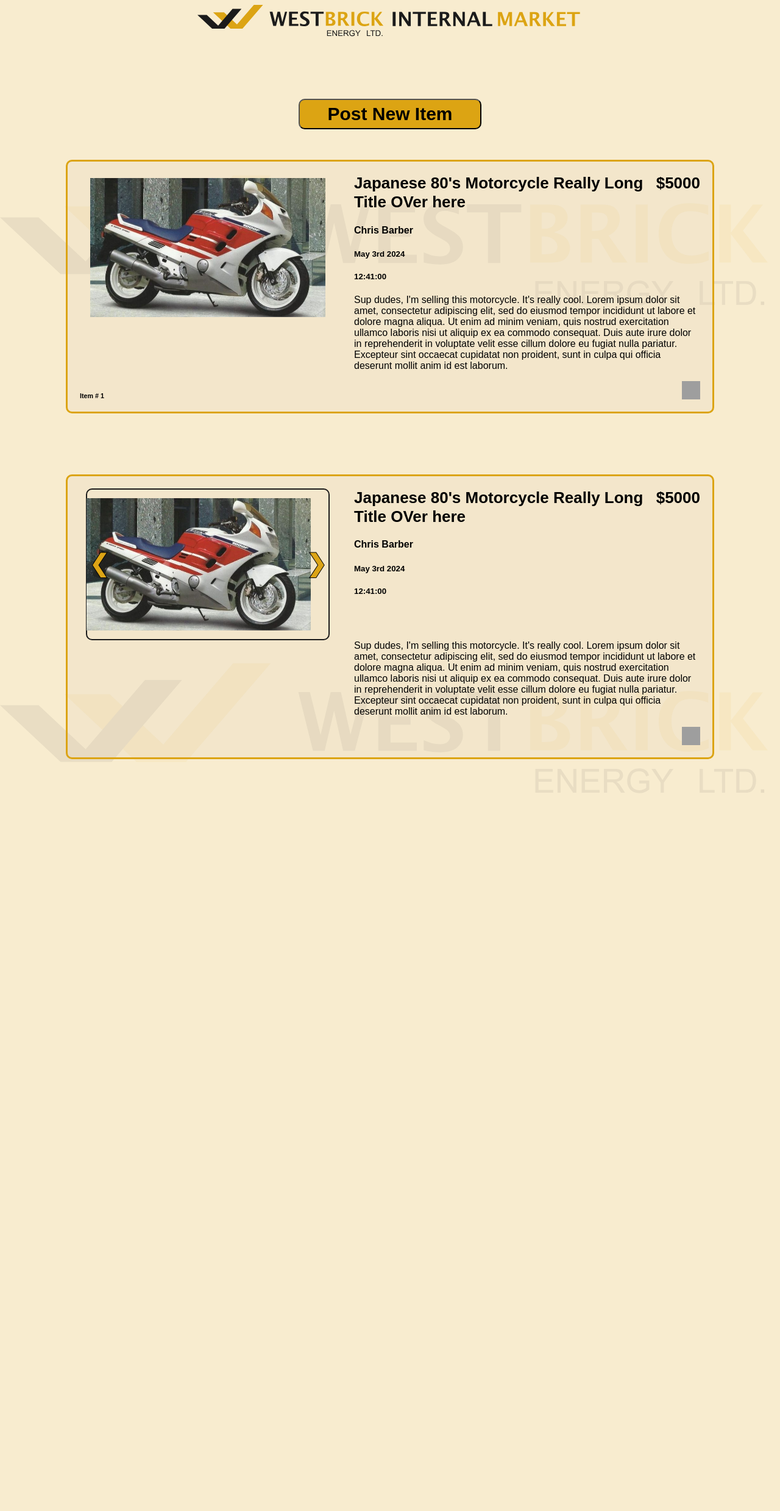
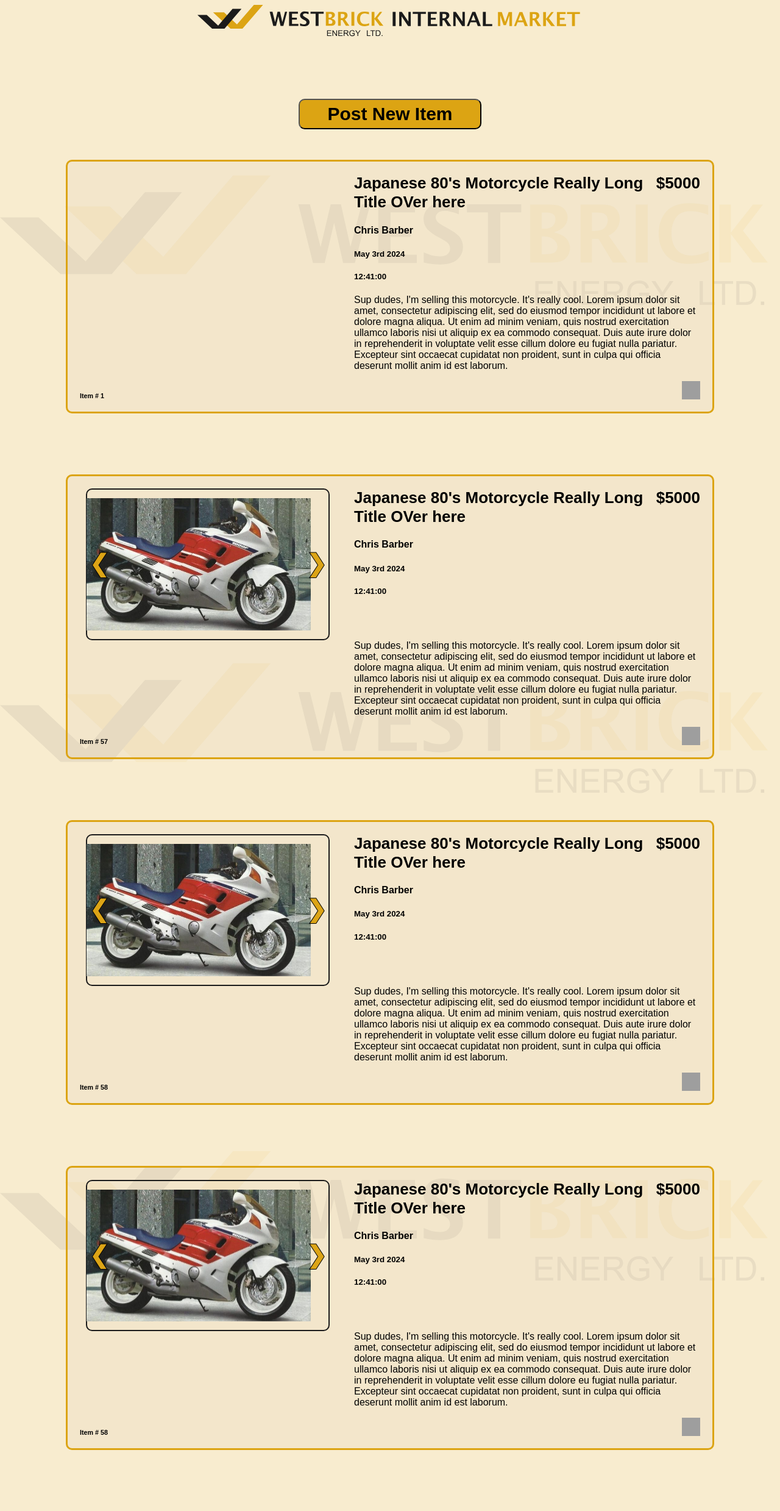
Before and after one commit to WESTBRICK-IT/westbrick-internal-market, a PHP site: page /test-css.html in a window 1280 px wide. Shown: the whole page at 61% size. Before the commit the page ends 1301 px from the top, so only its background shows below. Run offline with PHP 8.4, Linux system fonts and the light colour scheme; grey boxes are pictures that could not be loaded.

Commit message:
finished making a carousel for each item

```diff
--- a/westbrick-internal-market/css/carousel.css
+++ b/westbrick-internal-market/css/carousel.css
@@ -2,19 +2,23 @@
 * {box-sizing:border-box}
 
 /* Slideshow container */
-.slideshow-container2 {
+.slideshow-container {
   max-width: 480px;
   position: relative;
   margin: auto;
 }
 
 /* Hide the images by default */
-.mySlides2 {
+.mySlides {
+}
+.item-image {
   display: none;
 }
-
+.item-image1 {
+  display: block;
+}
 /* Next & previous buttons */
-.prev2, .next2 {
+.prev, .next {
   cursor: pointer;
   top: 40%;
   width: auto;
@@ -27,20 +31,24 @@
   -webkit-text-stroke-color: #000000;
   -webkit-text-stroke-width: 1px;
 }
-
+.prev {
+  position: absolute;
+  left: 3px;
+}
 /* Position the "next button" to the right */
-.next2 {
+.next {
   right: 3px;
   border-radius: 3px 0 0 3px;
+  position: absolute;
 }
 
 /* On hover, add a black background color with a little bit see-through */
-.prev2:hover, .next2:hover {
+.prev:hover, .next:hover {
   background-color: rgba(220,164,22,0.5);
 }
 
 /* Caption text */
-.text2 {
+.text {
   color: #000000;
   font-size: 15px;
   font-style: bold;
@@ -52,37 +60,20 @@
 }
 
 /* Number text (1/3 etc) */
-.numbertext2 {
+.numbertext {
   color: #000000;
   font-size: 12px;
   padding: 8px 12px;
   position: absolute;
   top: 0;
 }
-
-/* The dots/bullets/indicators */
-.dot2 {
-  cursor: pointer;
-  height: 15px;
-  width: 15px;
-  margin: 0 2px;
-  background-color: #bbb;
-  border-radius: 50%;
-  display: inline-block;
-  transition: background-color 0.6s ease;
-}
-
-.active2, .dot2:hover {
-  background-color: #717171;
-}
-
 /* Fading animation */
-.fade2 {
+.fade {
   animation-name: fade;
   animation-duration: 1.5s;
 }
 
-@keyframes fade2 {
+@keyframes fade {
   from {opacity: .4}
   to {opacity: 1}
 }
--- a/westbrick-internal-market/css/style.css
+++ b/westbrick-internal-market/css/style.css
@@ -79,10 +79,10 @@ html{
     display: flex;
     align-items: center;
 }
-.next2 {
+.next {
     position: absolute;
 }
-.prev2 {
+.prev {
     position: absolute;
     left: 3px;
 }
--- a/westbrick-internal-market/test-css.html
+++ b/westbrick-internal-market/test-css.html
@@ -30,23 +30,25 @@
         </div>
 
         <div class="item">
-
-
-            <div class="item-images">
-                <div class="mySlides2 fade2">
-                    <img class="item-image1 item-image" onclick="window.location.href = 'img/motorcycle-1.jpg';" src="./img/motorcycle-1.jpg" style="width:100%"></img>
+            <div class="item57-images item-images" alt="0">
+                <div class="mySlides fade">
+                    <img class="item57-image1 item-image1 item-image" onclick="window.location.href = 'img/motorcycle-1.jpg';" src="./img/motorcycle-1.jpg" style="width:100%"></img>
                 </div>
-                <div class="mySlides2 fade2">
-                    <img class="item-image2 item-image" onclick="window.location.href = 'img/motorcycle-2.jpg';" src="./img/motorcycle-2.jpg" style="width:100%"></img>
+                <div class="mySlides fade">
+                    <img class="item57-image2 item-image2 item-image" onclick="window.location.href = 'img/motorcycle-2.jpg';" src="./img/motorcycle-2.jpg" style="width:100%"></img>
                 </div>
-                <div class="mySlides2 fade2">
-                    <img class="item-image3 item-image" onclick="window.location.href = 'img/motorcycle-3.jpg';" src="./img/motorcycle-3.jpg" style="width:100%"></img>
+                <div class="mySlides fade">
+                    <img class="item57-image3 item-image3 item-image" onclick="window.location.href = 'img/motorcycle-3.jpg';" src="./img/motorcycle-3.jpg" style="width:100%"></img>
                 </div>
-                <a class="prev2" onclick="plusSlides2(-1)">&#10094;</a>
-                <a class="next2" onclick="plusSlides2(1)">&#10095;</a>
+                <div class="mySlides fade">
+                    <img class="item57-image4 item-image4 item-image" onclick="window.location.href = 'img/motorcycle-4.webp';" src="./img/motorcycle-4.webp" style="width:100%"></img>
+                </div>
+                <div class="mySlides fade">
+                    <img class="item57-image5 item-image5 item-image" onclick="window.location.href = 'img/motorcycle-5.webp';" src="./img/motorcycle-5.webp" style="width:100%"></img>
+                </div>
+                <a class="prev" onclick="prevSlide(57)">&#10094;</a>
+                <a class="next" onclick="nextSlide(57)">&#10095;</a>
             </div>
-
-
             <div class="top-middle-things">
                 <h1 class="item-title">Japanese 80's Motorcycle Really Long Title OVer here</h1>
                 <h4 class="item-seller">Chris Barber</h4>
@@ -56,7 +58,72 @@
             <p class="item-body">Sup dudes, I'm selling this motorcycle. It's really cool. Lorem ipsum dolor sit amet, consectetur adipiscing elit, sed do eiusmod tempor incididunt ut labore et dolore magna aliqua. Ut enim ad minim veniam, quis nostrud exercitation ullamco laboris nisi ut aliquip ex ea commodo consequat. Duis aute irure dolor in reprehenderit in voluptate velit esse cillum dolore eu fugiat nulla pariatur. Excepteur sint occaecat cupidatat non proident, sunt in culpa qui officia deserunt mollit anim id est laborum.</p>
             <h1 class="item-price">$5000</h1>
             <a class="item-garbage-button" onclick="deleteItem(0);"><img class="item-garbage-button" src="img/garbage-can.svg" alt="Garbage Can"></a>
+            <h6 class="item-id">Item # 57</h6>
         </div>
+
+        <div class="item">
+            <div class="item58-images item-images" alt="0">
+                <div class="mySlides fade">
+                    <img class="item58-image1 item-image1 item-image" onclick="window.location.href = 'img/motorcycle-1.jpg';" src="./img/motorcycle-1.jpg" style="width:100%"></img>
+                </div>
+                <div class="mySlides fade">
+                    <img class="item58-image2 item-image2 item-image" onclick="window.location.href = 'img/motorcycle-2.jpg';" src="./img/motorcycle-2.jpg" style="width:100%"></img>
+                </div>
+                <div class="mySlides fade">
+                    <img class="item58-image3 item-image3 item-image" onclick="window.location.href = 'img/motorcycle-3.jpg';" src="./img/motorcycle-3.jpg" style="width:100%"></img>
+                </div>
+                <div class="mySlides fade">
+                    <img class="item58-image4 item-image4 item-image" onclick="window.location.href = 'img/motorcycle-4.webp';" src="./img/motorcycle-4.webp" style="width:100%"></img>
+                </div>
+                <div class="mySlides fade">
+                    <img class="item58-image5 item-image5 item-image" onclick="window.location.href = 'img/motorcycle-5.webp';" src="./img/motorcycle-5.webp" style="width:100%"></img>
+                </div>
+                <a class="prev" onclick="prevSlide(58)">&#10094;</a>
+                <a class="next" onclick="nextSlide(58)">&#10095;</a>
+            </div>
+            <div class="top-middle-things">
+                <h1 class="item-title">Japanese 80's Motorcycle Really Long Title OVer here</h1>
+                <h4 class="item-seller">Chris Barber</h4>
+                <h5 class="item-posting-date">May 3rd 2024</h5>
+                <h5 class="item-posting-date">12:41:00</h5>
+            </div>
+            <p class="item-body">Sup dudes, I'm selling this motorcycle. It's really cool. Lorem ipsum dolor sit amet, consectetur adipiscing elit, sed do eiusmod tempor incididunt ut labore et dolore magna aliqua. Ut enim ad minim veniam, quis nostrud exercitation ullamco laboris nisi ut aliquip ex ea commodo consequat. Duis aute irure dolor in reprehenderit in voluptate velit esse cillum dolore eu fugiat nulla pariatur. Excepteur sint occaecat cupidatat non proident, sunt in culpa qui officia deserunt mollit anim id est laborum.</p>
+            <h1 class="item-price">$5000</h1>
+            <a class="item-garbage-button" onclick="deleteItem(0);"><img class="item-garbage-button" src="img/garbage-can.svg" alt="Garbage Can"></a>
+            <h6 class="item-id">Item # 58</h6>
+        </div>
+
+
+        <div class="item">
+            <div class="item59-images item-images" alt="0">
+                <div class="mySlides fade">
+                    <img class="item59-image1 item-image1 item-image" onclick="window.location.href = 'img/motorcycle-1.jpg';" src="./img/motorcycle-1.jpg" style="width:100%"></img>
+                </div>
+                <div class="mySlides fade">
+                    <img class="item59-image2 item-image2 item-image" onclick="window.location.href = 'img/motorcycle-2.jpg';" src="./img/motorcycle-2.jpg" style="width:100%"></img>
+                </div>
+                <div class="mySlides fade">
+                    <img class="item59-image4 item-image4 item-image" onclick="window.location.href = 'img/motorcycle-4.webp';" src="./img/motorcycle-4.webp" style="width:100%"></img>
+                </div>
+                <div class="mySlides fade">
+                    <img class="item59-image5 item-image5 item-image" onclick="window.location.href = 'img/motorcycle-5.webp';" src="./img/motorcycle-5.webp" style="width:100%"></img>
+                </div>
+                <a class="prev" onclick="prevSlide(59)">&#10094;</a>
+                <a class="next" onclick="nextSlide(59)">&#10095;</a>
+            </div>
+            <div class="top-middle-things">
+                <h1 class="item-title">Japanese 80's Motorcycle Really Long Title OVer here</h1>
+                <h4 class="item-seller">Chris Barber</h4>
+                <h5 class="item-posting-date">May 3rd 2024</h5>
+                <h5 class="item-posting-date">12:41:00</h5>
+            </div>
+            <p class="item-body">Sup dudes, I'm selling this motorcycle. It's really cool. Lorem ipsum dolor sit amet, consectetur adipiscing elit, sed do eiusmod tempor incididunt ut labore et dolore magna aliqua. Ut enim ad minim veniam, quis nostrud exercitation ullamco laboris nisi ut aliquip ex ea commodo consequat. Duis aute irure dolor in reprehenderit in voluptate velit esse cillum dolore eu fugiat nulla pariatur. Excepteur sint occaecat cupidatat non proident, sunt in culpa qui officia deserunt mollit anim id est laborum.</p>
+            <h1 class="item-price">$5000</h1>
+            <a class="item-garbage-button" onclick="deleteItem(0);"><img class="item-garbage-button" src="img/garbage-can.svg" alt="Garbage Can"></a>
+            <h6 class="item-id">Item # 58</h6>
+        </div>
+
+
     </div>
 </body>
 </html>
```
Also changed, not shown: westbrick-internal-market/index.php (+15 -14 lines), westbrick-internal-market/js/carousel.js (+186 -16 lines).
